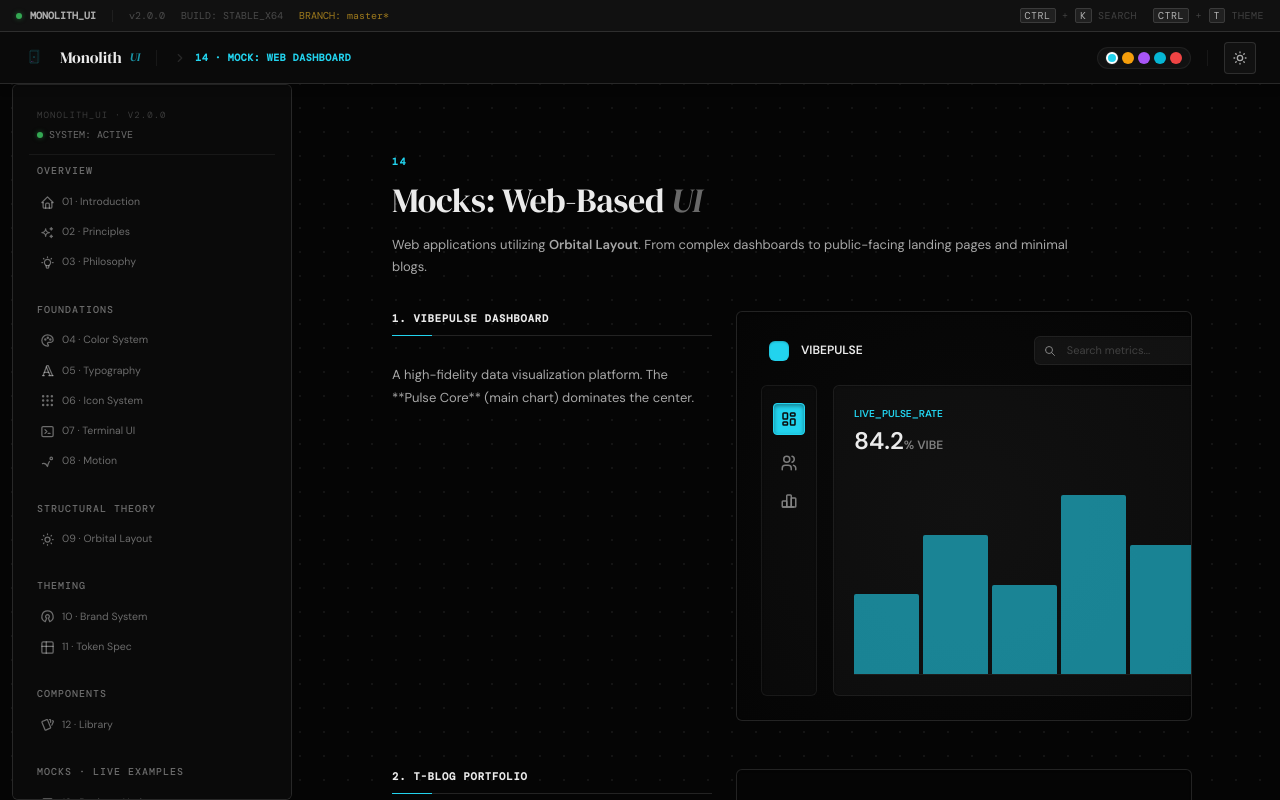
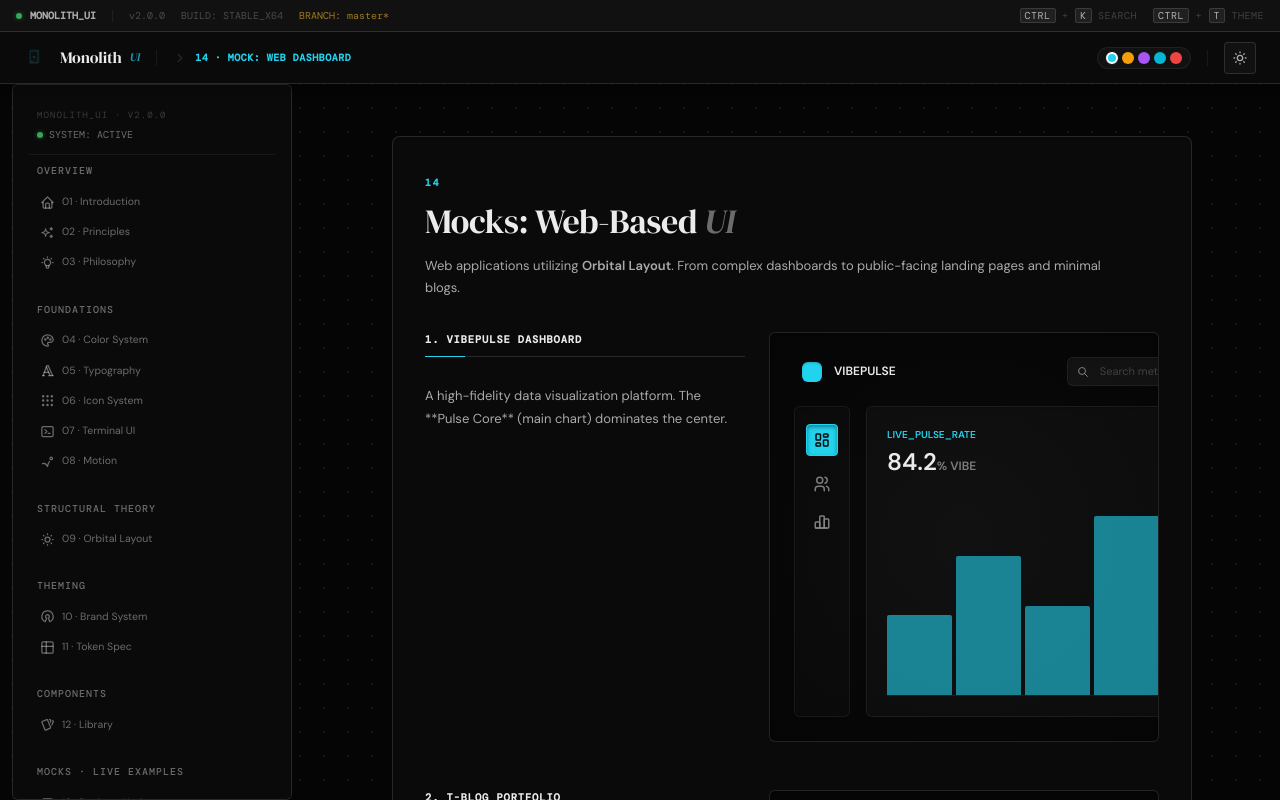
Before and after one commit to julesklord/monolithUI, a React (Vite) app in the folder monolith-ui/: page /MonolithUI/web in a window 1280 px wide. Shown: the top 800 px of the page. Built offline with nearby package versions, Linux system fonts and the light colour scheme.

Commit message:
style: achieve full container uniformity and refine main context cards with tactile depth

```diff
--- a/monolith-ui/src/docs/sections/TUIComponents.tsx
+++ b/monolith-ui/src/docs/sections/TUIComponents.tsx
@@ -96,7 +96,7 @@ export const TUIComponents: React.FC = () => {
           <div className="subsection">
             <div className="subsection-title">TUI_NAV_ORBIT</div>
             <p className="section-desc">Vertical navigation using block indicators.</p>
-            <div className="canvas" style={{ padding: '24px', background: 'var(--ui-surface-0)', fontFamily: 'var(--ui-font-mono)', fontSize: '12px' }}>
+            <div className="canvas" style={{ padding: '24px', background: 'var(--ui-surface-0)', fontFamily: 'var(--ui-font-mono)', fontSize: '12px', borderRadius: 'var(--ui-r-md)', boxShadow: 'var(--ui-inset-shallow)' }}>
                <div style={{ borderLeft: '2px solid var(--brand-primary)', paddingLeft: '15px', display: 'flex', flexDirection: 'column', gap: '8px' }}>
                   <div style={{ opacity: 0.5 }}>01. OVERVIEW</div>
                   <div style={{ color: 'var(--brand-primary)', fontWeight: 800 }}>❯ 02. TELEMETRY</div>
@@ -200,7 +200,7 @@ export const TUIComponents: React.FC = () => {
             </div>
 
             {/* ARCHETYPE B */}
-            <div className="rule-box" style={{ borderLeftColor: 'var(--ui-success)' }}>
+            <div className="rule-box success">
                <div style={{ color: 'var(--ui-success)', fontWeight: 800, marginBottom: '8px' }}>TYPE_B: TELEMETRY DASHBOARD</div>
                <p>Best for monitoring tools. Prioritizes data density and multiple simultaneous metrics.</p>
                <div className="code" style={{ marginTop: '10px', fontSize: '9px' }}>
@@ -222,7 +222,7 @@ export const TUIComponents: React.FC = () => {
 
           <div className="grid-2">
             {/* ARCHETYPE C */}
-            <div className="rule-box" style={{ borderLeftColor: 'var(--ui-accent-secondary)' }}>
+            <div className="rule-box secondary">
                <div style={{ color: 'var(--ui-accent-secondary)', fontWeight: 800, marginBottom: '8px' }}>TYPE_C: FOCUSED UTILITY</div>
                <p>Best for single-purpose tools (Fetch, Generators). High brand impact with centered data.</p>
                <div className="code" style={{ marginTop: '10px', fontSize: '9px' }}>
--- a/monolith-ui/src/styles/index.css
+++ b/monolith-ui/src/styles/index.css
@@ -553,7 +553,15 @@ body {
     margin-bottom: 72px;
     scroll-margin-top: 64px;
     position: relative;
-    padding-top: 12px;
+    padding: 32px;
+    background: var(--ui-surface-1);
+    border: 1px solid var(--ui-border-default);
+    border-radius: var(--ui-r-lg);
+    box-shadow: var(--ui-inset-shallow);
+}
+[data-theme="light"] .doc-section {
+    background: #ffffff;
+    box-shadow: 0 4px 20px rgba(0,0,0,0.03), var(--ui-inset-shallow);
 }
 .section-eyebrow {
     font-family: var(--ui-font-mono);
@@ -650,6 +658,12 @@ body {
 }
 .rule-box.secondary strong {
     color: var(--ui-accent-secondary);
+}
+.rule-box.success {
+    border-color: var(--ui-success-border);
+}
+.rule-box.success strong {
+    color: var(--ui-success);
 }
 
 .warn-box p {
```
